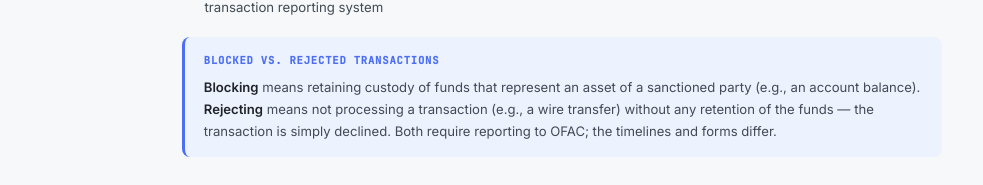
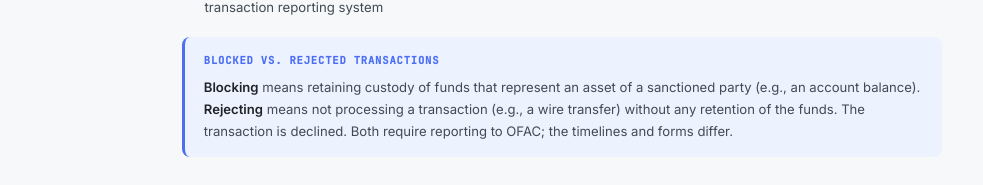
Before and after one commit to SulagnaSasmal/aml-compliance-training, a plain HTML site: page module-ofac.html in a window 1280 px wide. Shown: the part 1820-2005 px from the top of the page, without its empty margins (78-1061 px from the left). Drawn offline with Linux system fonts and the light colour scheme.

Commit message:
Style review: fix em dashes in headings, remove 'simply' per MSTP

```diff
--- a/module-ofac.html
+++ b/module-ofac.html
@@ -95,7 +95,7 @@
 
     <div class="callout callout-note">
       <div class="callout-title">Blocked vs. Rejected Transactions</div>
-      <p><strong>Blocking</strong> means retaining custody of funds that represent an asset of a sanctioned party (e.g., an account balance). <strong>Rejecting</strong> means not processing a transaction (e.g., a wire transfer) without any retention of the funds — the transaction is simply declined. Both require reporting to OFAC; the timelines and forms differ.</p>
+      <p><strong>Blocking</strong> means retaining custody of funds that represent an asset of a sanctioned party (e.g., an account balance). <strong>Rejecting</strong> means not processing a transaction (e.g., a wire transfer) without any retention of the funds. The transaction is declined. Both require reporting to OFAC; the timelines and forms differ.</p>
     </div>
 
     <div style="background:var(--teal-bg);border:1px solid var(--teal-border);border-radius:var(--radius-lg);padding:1.5rem;margin:2rem 0;text-align:center;">
```
Also changed, not shown: 1 other file.
